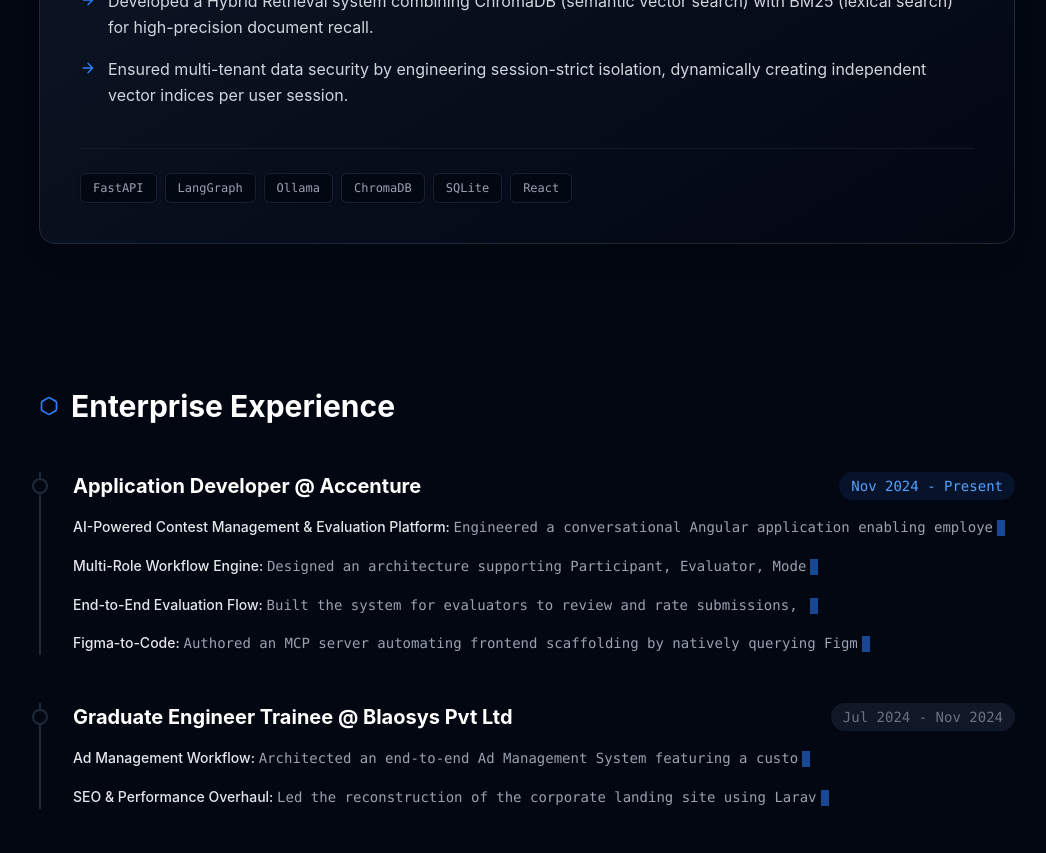
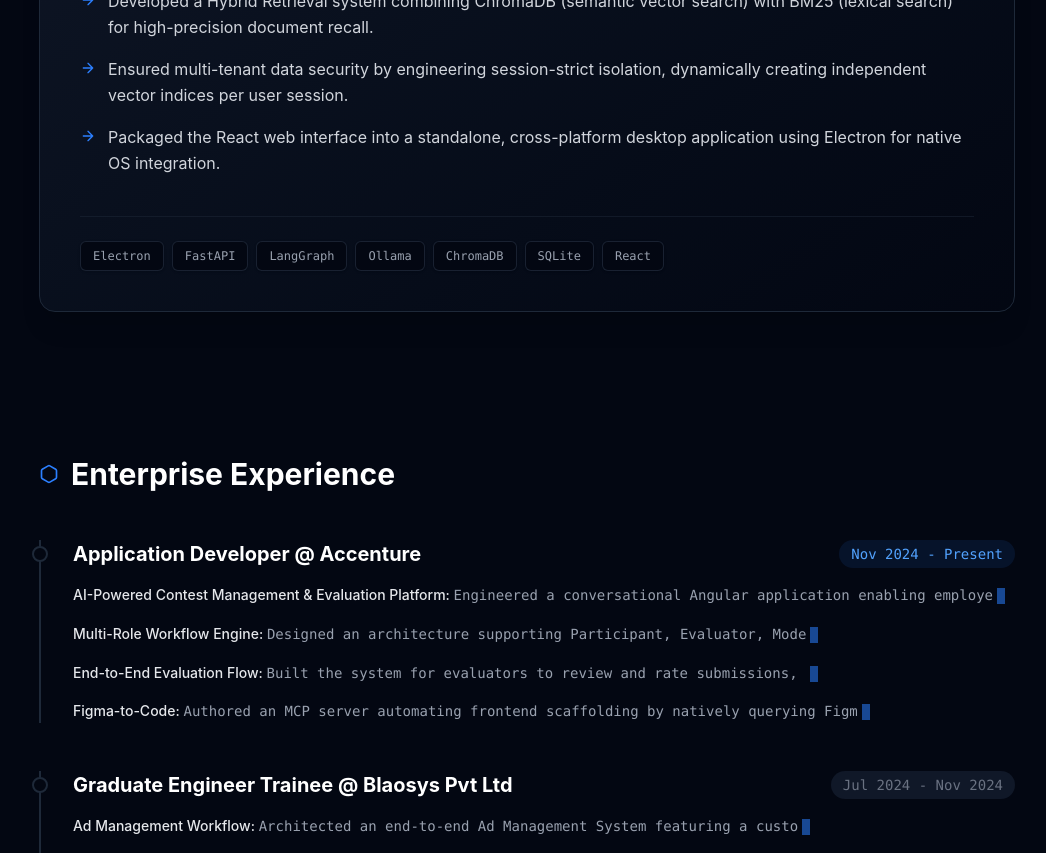
Before and after one commit to mkb05/Portfolio-1, a React (Vite) app: page / in a window 1280 px wide. Shown: the part 1060-1913 px from the top of the page, without its empty margins (113-1159 px from the left). Built offline with nearby package versions, Linux system fonts and the light colour scheme.

Commit message:
wrapped react app into desktop application using electron

```diff
--- a/src/portfolio.tsx
+++ b/src/portfolio.tsx
@@ -157,8 +157,17 @@ const projects = [
       "Implemented a 'Document Grader' agent (LLM-as-a-judge) that validates context relevance before generation, halting processes if hallucinations are detected.",
       "Developed a Hybrid Retrieval system combining ChromaDB (semantic vector search) with BM25 (lexical search) for high-precision document recall.",
       "Ensured multi-tenant data security by engineering session-strict isolation, dynamically creating independent vector indices per user session.",
+      "Packaged the React web interface into a standalone, cross-platform desktop application using Electron for native OS integration.",
     ],
-    tags: ["FastAPI", "LangGraph", "Ollama", "ChromaDB", "SQLite", "React"],
+    tags: [
+      "Electron",
+      "FastAPI",
+      "LangGraph",
+      "Ollama",
+      "ChromaDB",
+      "SQLite",
+      "React",
+    ],
     github: "https://github.com/mkb05/FastAPI-Hybrid-RAG-Engine.git",
     demo: "https://veris-engine-8s83ow9t6-manojkumars-projects-3a02fe42.vercel.app/",
     images: [
```
